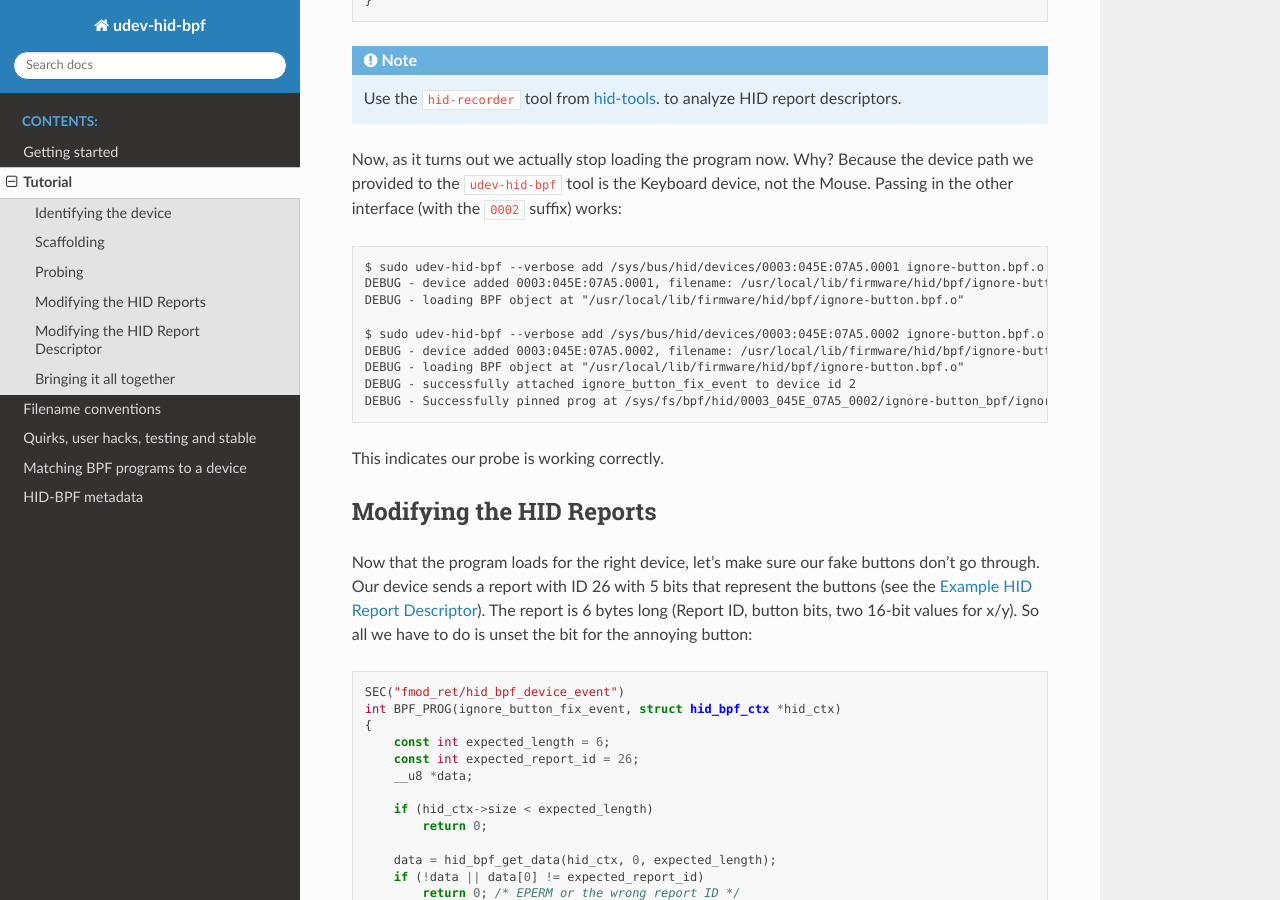
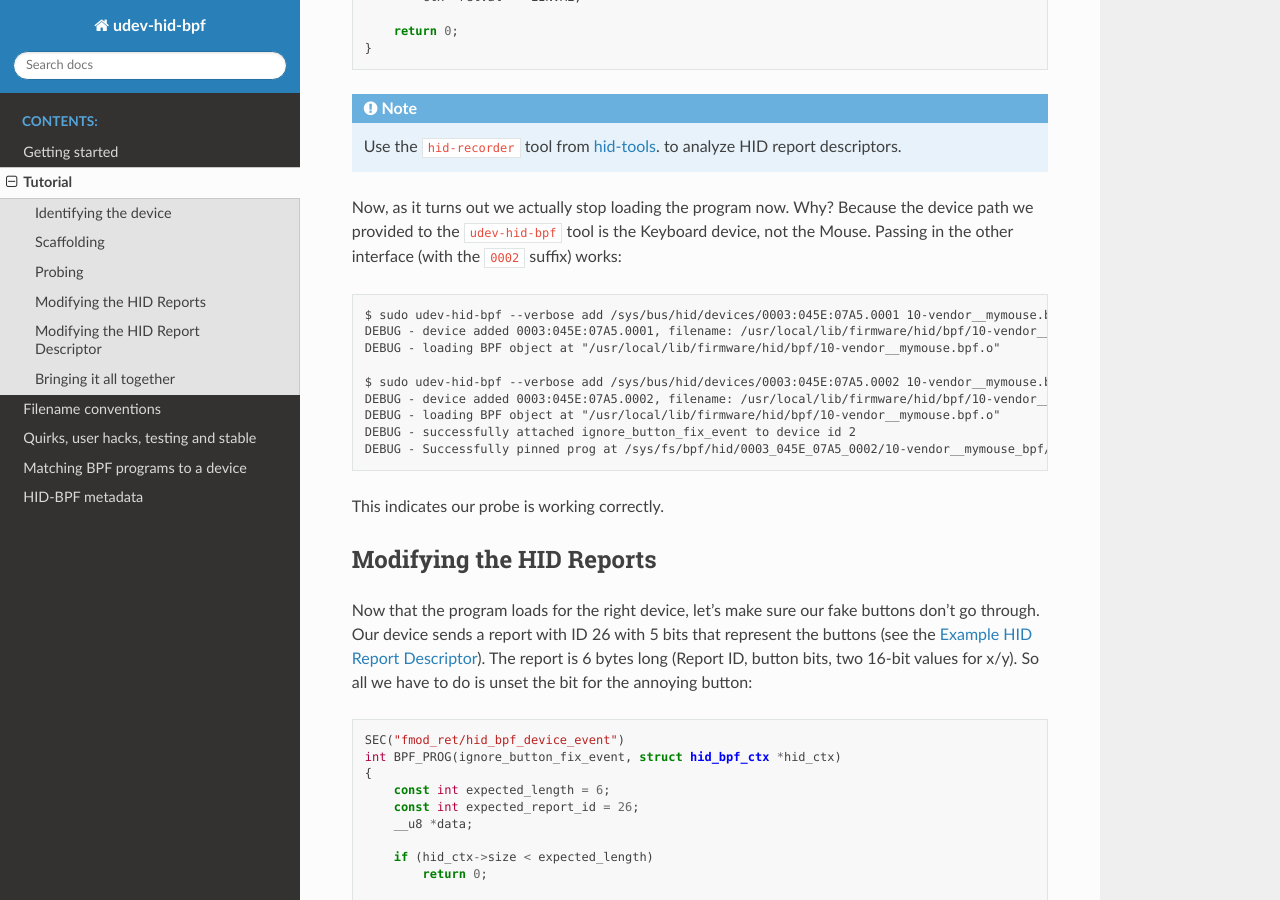
Before and after one commit to icecream95/udev-hid-bpf, a Sphinx documentation site: the page built from doc/tutorial.rst, in a window 1280 px wide and 900 px high, scrolled down 3707 px. Built offline with Sphinx 7.4.7 and the Read the Docs theme 2.0.0, drawn with Linux system fonts in a browser that asks for light colours; some of the changed text lies outside the part shown.

Commit message:
doc: update the tutorial for the new filename conventions
Signed-off-by: Peter Hutterer <peter.hutterer@who-t.net>

```diff
--- a/doc/tutorial.rst
+++ b/doc/tutorial.rst
@@ -64,7 +64,9 @@
 
 Let's create the file and fill it with enough information to compile::
 
-  $ touch ./src/bpf/ignore-button.bpf.c
+  $ touch ./src/bpf/testing/10-vendor__mymouse.bpf.c
+
+See the :ref:`filename_conventions` for details about this particular file name.
 
 And this file contains:
 
@@ -112,11 +114,11 @@
 we can attempt to load it manually::
 
   $ sudo ./install.sh
-  $ sudo udev-hid-bpf --verbose add /sys/bus/hid/devices/0003:045E:07A5.0001 ignore-button.bpf.o
-  DEBUG - device added 0003:045E:07A5.0001, filename: target/bpf/ignore-button.bpf.o
-  DEBUG - loading BPF object at "target/bpf/ignore-button.bpf.o"
+  $ sudo udev-hid-bpf --verbose add /sys/bus/hid/devices/0003:045E:07A5.0001 10-vendor__mymouse.bpf.o
+  DEBUG - device added 0003:045E:07A5.0001, filename: target/bpf/10-vendor__mymouse.bpf.o
+  DEBUG - loading BPF object at "target/bpf/10-vendor__mymouse.bpf.o"
   DEBUG - successfully attached ignore_button_fix_event to device id 1
-  DEBUG - Successfully pinned prog at /sys/fs/bpf/hid/0003_045E_07A5_0001/ignore-button_bpf/ignore_button_fix_event
+  DEBUG - Successfully pinned prog at /sys/fs/bpf/hid/0003_045E_07A5_0001/10-vendor__mymouse_bpf/ignore_button_fix_event
 
 Because the BPF program is "pinned" it will remain even after the loading process terminates.
 And indeed, the BPF program shows up in the bpffs::
@@ -124,7 +126,7 @@
   $ sudo tree /sys/fs/bpf/hid/
     /sys/fs/bpf/hid/
     └── 0003_045E_07A5_0001
-        └── ignore-button_bpf
+        └── 10-vendor__mymouse_bpf
             └── ignore_button_fix_event
 
 And we can remove it again (so we can re-add it later)::
@@ -190,15 +192,15 @@
 path we provided to the ``udev-hid-bpf`` tool is the Keyboard device, not the Mouse.
 Passing in the other interface (with the ``0002`` suffix) works::
 
-  $ sudo udev-hid-bpf --verbose add /sys/bus/hid/devices/0003:045E:07A5.0001 ignore-button.bpf.o
-  DEBUG - device added 0003:045E:07A5.0001, filename: /usr/local/lib/firmware/hid/bpf/ignore-button.bpf.o
-  DEBUG - loading BPF object at "/usr/local/lib/firmware/hid/bpf/ignore-button.bpf.o"
+  $ sudo udev-hid-bpf --verbose add /sys/bus/hid/devices/0003:045E:07A5.0001 10-vendor__mymouse.bpf.o
+  DEBUG - device added 0003:045E:07A5.0001, filename: /usr/local/lib/firmware/hid/bpf/10-vendor__mymouse.bpf.o
+  DEBUG - loading BPF object at "/usr/local/lib/firmware/hid/bpf/10-vendor__mymouse.bpf.o"
 
-  $ sudo udev-hid-bpf --verbose add /sys/bus/hid/devices/0003:045E:07A5.0002 ignore-button.bpf.o
-  DEBUG - device added 0003:045E:07A5.0002, filename: /usr/local/lib/firmware/hid/bpf/ignore-button.bpf.o
-  DEBUG - loading BPF object at "/usr/local/lib/firmware/hid/bpf/ignore-button.bpf.o"
+  $ sudo udev-hid-bpf --verbose add /sys/bus/hid/devices/0003:045E:07A5.0002 10-vendor__mymouse.bpf.o
+  DEBUG - device added 0003:045E:07A5.0002, filename: /usr/local/lib/firmware/hid/bpf/10-vendor__mymouse.bpf.o
+  DEBUG - loading BPF object at "/usr/local/lib/firmware/hid/bpf/10-vendor__mymouse.bpf.o"
   DEBUG - successfully attached ignore_button_fix_event to device id 2
-  DEBUG - Successfully pinned prog at /sys/fs/bpf/hid/0003_045E_07A5_0002/ignore-button_bpf/ignore_button_fix_event
+  DEBUG - Successfully pinned prog at /sys/fs/bpf/hid/0003_045E_07A5_0002/10-vendor__mymouse_bpf/ignore_button_fix_event
 
 This indicates our probe is working correctly.
 
@@ -307,7 +309,7 @@
   E: HID_UNIQ=
   E: MODALIAS=hid:b0003g0001v0000045Ep000007A5
   E: USEC_INITIALIZED=4768059665
-  E: HID_BPF_27=ignore-button.bpf.o
+  E: HID_BPF_27=10-vendor__mymouse.bpf.o
 
   ...
 
```
